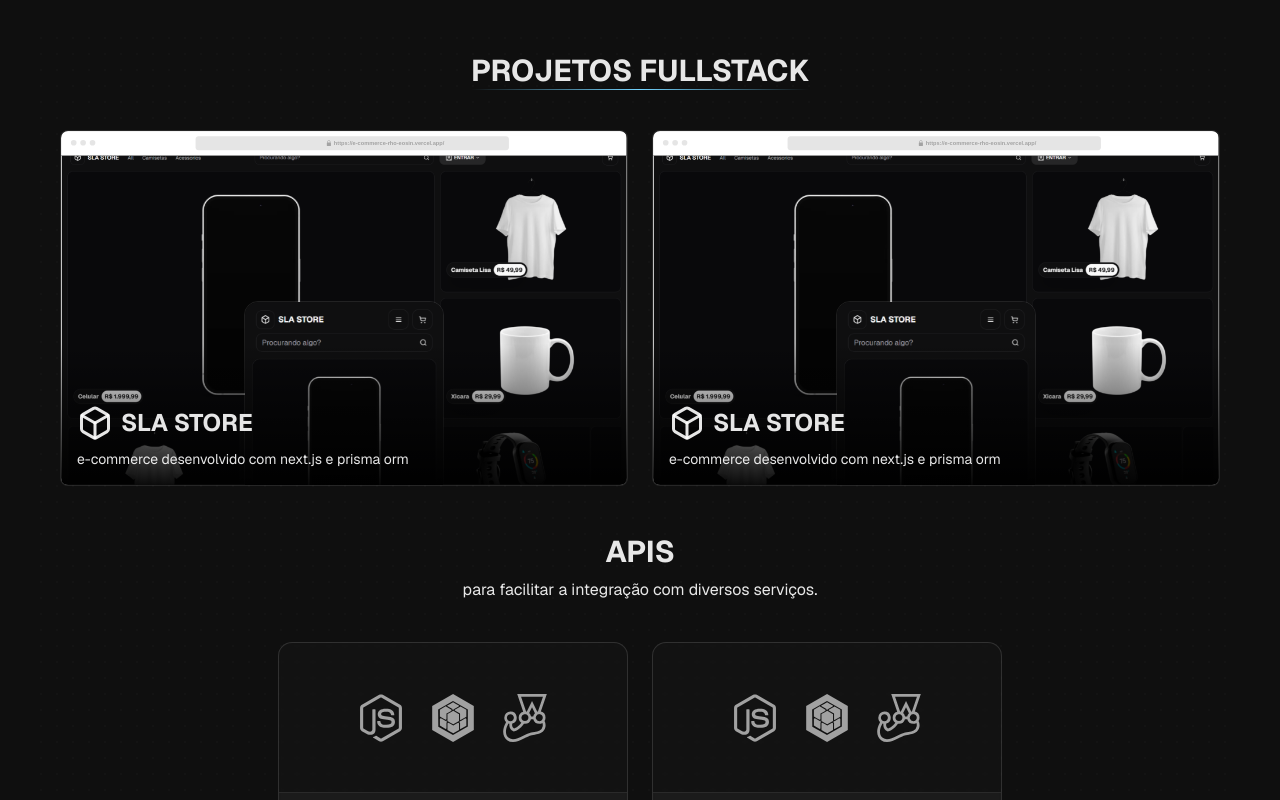
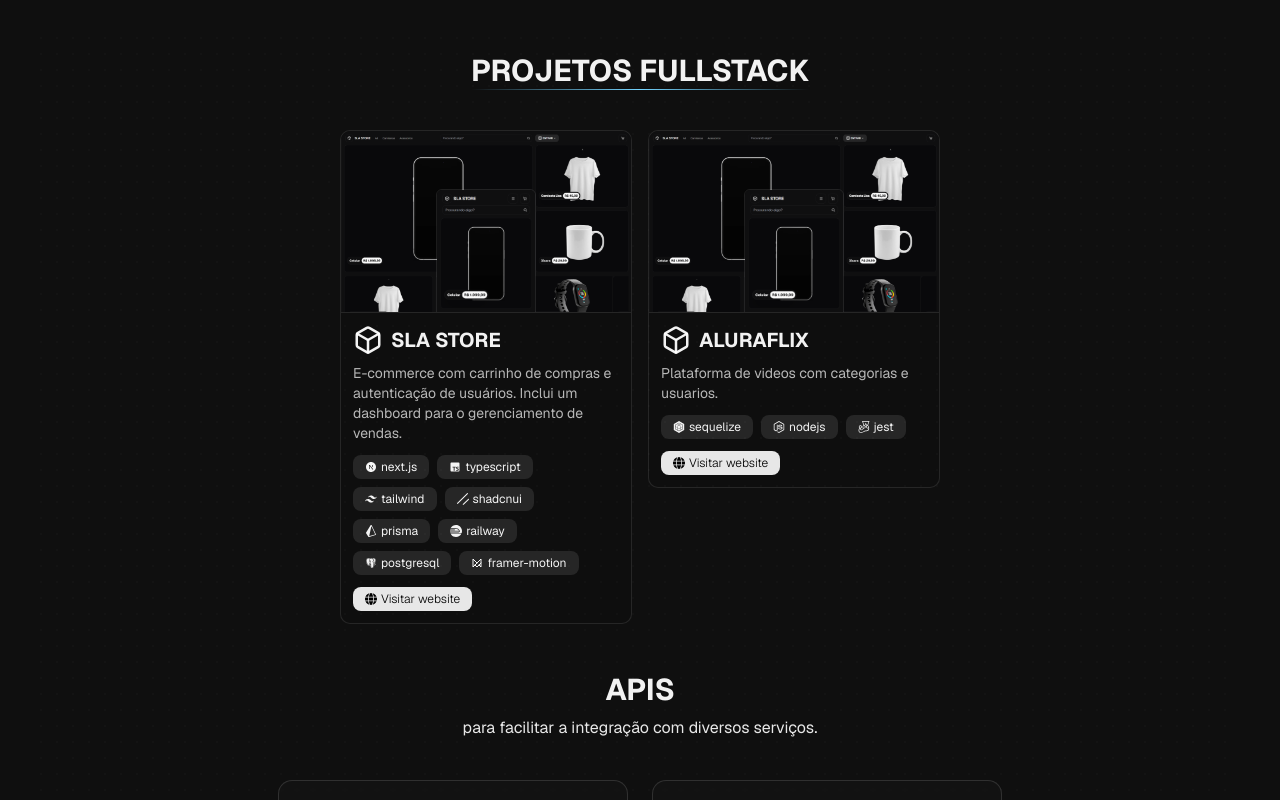
Before and after one commit to Cassiollopes/portifolio, a Next.js app: page / in a window 1280 px wide. Shown: the part 540-1340 px from the top of the page. Built offline with nearby package versions, Linux system fonts and the light colour scheme.

Commit message:
modified:   src/app/page.tsx 	modified:   src/components/hero.tsx 	modified:   src/components/project-card.tsx

```diff
--- a/src/app/page.tsx
+++ b/src/app/page.tsx
@@ -3,14 +3,17 @@
 import { DotPattern } from "@/components/magicui/dot-pattern";
 import ProjectCard from "@/components/project-card";
 import { cn } from "@/lib/utils";
+import { BiLogoPostgresql, BiLogoTypescript } from "react-icons/bi";
 import { FaNodeJs } from "react-icons/fa6";
 import { LuBox } from "react-icons/lu";
-import { SiJest, SiSequelize } from "react-icons/si";
+import { RiNextjsFill, RiTailwindCssFill } from "react-icons/ri";
+import { SiJest, SiPrisma, SiRailway, SiSequelize, SiShadcnui } from "react-icons/si";
+import { TbBrandFramerMotion } from "react-icons/tb";
 
 export default function Home() {
   return (
     <div
-      className="text-white/90
+      className="text-white/95
     flex items-center justify-start flex-col min-h-screen overflow-hidden"
     >
       <Hero />
@@ -25,14 +28,33 @@
             <h1>Projetos Fullstack</h1>
             <div className="rounded w-full h-[1px] bg-gradient-to-r from-sky-100/0 via-sky-300 to-sky-100/0" />
           </div>
-          <div className="flex gap-6 max-md:flex-col">
+          <div className="flex gap-4 max-md:flex-col max-w-[600px]">
             <ProjectCard
+              title="sla store"
+              description="E-commerce com carrinho de compras e autenticação de usuários. Inclui um dashboard para o gerenciamento de vendas."
               images={["/mobile.png", "/desktop.png"]}
               icon={<LuBox />}
+              technologies={[
+                <RiNextjsFill key="next.js" />,
+                <BiLogoTypescript key="typescript" />,
+                <RiTailwindCssFill key="tailwind" />,
+                <SiShadcnui key="shadcnui" />,
+                <SiPrisma key="prisma" />,
+                <SiRailway key="railway" />,
+                <BiLogoPostgresql key="postgresql" />,
+                <TbBrandFramerMotion key="framer-motion" />,
+              ]}
             />
             <ProjectCard
+              title="AluraFlix"
+              description="Plataforma de videos com categorias e usuarios."
               images={["/mobile.png", "/desktop.png"]}
               icon={<LuBox />}
+              technologies={[
+                <SiSequelize key="sequelize" />,
+                <FaNodeJs key="nodejs" />,
+                <SiJest key="jest" />,
+              ]}
             />
           </div>
         </div>
--- a/src/components/hero.tsx
+++ b/src/components/hero.tsx
@@ -40,7 +40,7 @@
         </h1>
       </div>
       <p className="md:text-center max-w-[500px] font-normal">
-        Tenho 19 anos, estou no terceiro semestre de faculdade e procuro uma oportunidade de estágio na área de desenvolvimento de software.
+        Tenho 19 anos, estou no terceiro semestre da faculdade e procuro uma oportunidade de estágio na área de desenvolvimento de software.
       </p>
       <div className="flex gap-2 items-center justify-center max-md:flex-col">
         {links.map((link, i) => (
--- a/src/components/project-card.tsx
+++ b/src/components/project-card.tsx
@@ -1,34 +1,72 @@
 import Image from "next/image";
 import Link from "next/link";
 import { ReactNode } from "react";
-import { FaArrowRightLong } from "react-icons/fa6";
-import { Safari } from "./magicui/safari";
+import { BsGlobe } from "react-icons/bs";
+import { FaArrowRightLong, FaGlobe } from "react-icons/fa6";
+import { FiGlobe } from "react-icons/fi";
 
-export default function ProjectCard({ images, icon }: { images: string[], icon: ReactNode }) {
+export default function ProjectCard({
+  images,
+  icon,
+  technologies,
+  description,
+  title,
+}: {
+  images: string[];
+  icon: ReactNode;
+  technologies: ReactNode[];
+  description: string;
+  title: string;
+}) {
   return (
     <Link
       href="https://e-commerce-rho-eosin.vercel.app/"
-      className="bg-black/5 w-full h-full relative cursor-pointer overflow-hidden border rounded-md flex items-start justify-center group"
+      className="bg-black/5 w-full h-full relative cursor-pointer overflow-hidden border rounded-lg flex items-start justify-center group flex-col  hover:border-white/20 transition-all duration-200 ease-in"
     >
+      <div className="flex h-fit relative overflow-hidden w-full justify-center border-b">
         <Image
           src={images[0]}
           alt="Portfolio"
+          width={100}
+          height={100}
+          className="border rounded-sm mt-[20%] absolute"
+        />
+        <Image
+          src={images[1]}
+          alt="Portfolio"
           width={200}
           height={200}
-        className="border rounded-xl mt-[30%] absolute group-hover:mt-[25%] transition-all duration-300 ease-in-out"
+          className="w-full h-fit object-contain"
         />
-      <Safari className="size-full" url="https://e-commerce-rho-eosin.vercel.app/" imageSrc="/desktop.png" mode="simple"/>
-      <div className="absolute top-0 left-0 h-full w-full flex p-4 bg-gradient-to-b from-transparent to-black/95 from-60% gap-4 justify-between items-end">
+      </div>
+      <div className="h-full w-full flex p-3 gap-3 justify-between flex-col">
         <div className="flex flex-col gap-2">
           <div className="flex items-center gap-2 uppercase">
-            <div className="text-4xl">{icon}</div>
-            <h1>sla store</h1>
+            <div className="text-3xl">{icon}</div>
+            <h1 className="text-xl">{title}</h1>
           </div>
-          <p className="text-sm font-normal lowercase">
-            E-commerce desenvolvido com Next.js e Prisma orm
+          <p className="text-sm max-md:text-base font-normal text-white/70">
+            {description}
           </p>
         </div>
-        <FaArrowRightLong className="translate-x-10 group-hover:translate-x-0 transition-all duration-300 ease-in-out opacity-0 group-hover:opacity-100" />
+        <div className="flex flex-wrap gap-2">
+          {technologies.map((tech, i) => (
+            <div
+              key={i}
+              className="p-1 px-3 bg-white/10 rounded-md text-xs flex gap-1 items-center font-normal"
+            >
+              {tech}
+              {tech.key}
+            </div>
+          ))}
+        </div>
+        <div className="flex items-center gap-2 w-full justify-between">
+          <div className="flex items-center gap-1 text-xs font-light text-black bg-white/90 p-1 px-3 rounded-md group">
+            <FaGlobe />
+            <h1>Visitar website</h1>
+          </div>
+          <FaArrowRightLong className="translate-x-10 group-hover:translate-x-0 transition-all duration-200 ease-in opacity-0 group-hover:opacity-100 text-xl" />
+        </div>
       </div>
     </Link>
   );
```
Lines whose indentation alone changed are shown as unchanged.
